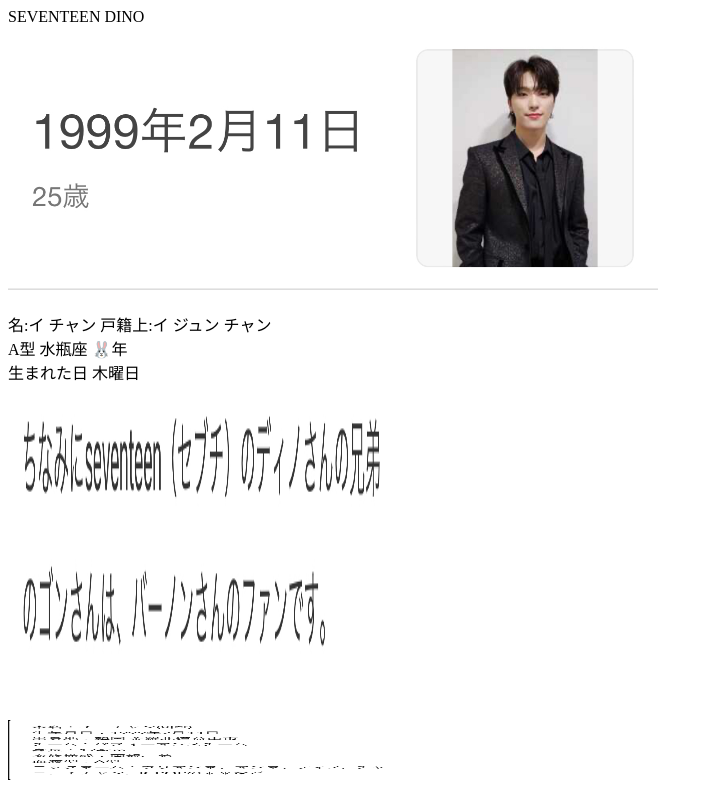
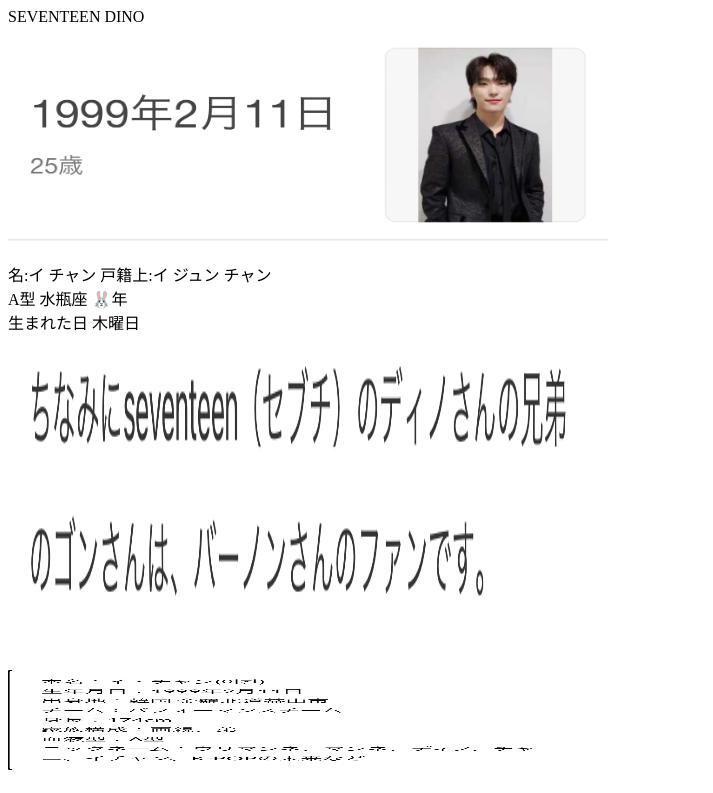
Before and after one commit to NS21100685a/works, a plain HTML site: page index.html in a window 1280 px wide. Shown: the top 793 px of the page, without its empty margins (0-713 px from the left). Drawn offline with Linux system fonts and the light colour scheme.

Commit message:
Add files via upload

```diff
--- a/index.html
+++ b/index.html
@@ -7,13 +7,13 @@
 </head>
 <body>
     SEVENTEEN DINO
-<p><img src="./image.photo/a.jpeg" alt="写真" width="650" height="250"></p>
+<p><img src="./image.photo/a.jpeg" alt="写真" width="600" height="200"></p>
 名:イ チャン  戸籍上:イ ジュン チャン<br>
 A型 水瓶座 🐰年<br>
 生まれた日 木曜日<br>
 
- <p><img src="./image.photo/b.jpeg" alt="写真" width="400" height="300"></p>
- <p><img src="./image.photo/c.jpeg" alt="写真" width="430" height="60"></p>
+ <p><img src="./image.photo/b.jpeg" alt="写真" width="600" height="300"></p>
+ <p><img src="./image.photo/c.jpeg" alt="写真" width="600" height="100"></p>
  幼少期 小さい頃からテレビ出演<br>
 　　　　　　　↓<br>
 <a href="https://vt.tiktok.com/ZS2HKjyYf/">https://vt.tiktok.com/ZS2HKjyYf/</a>
```
